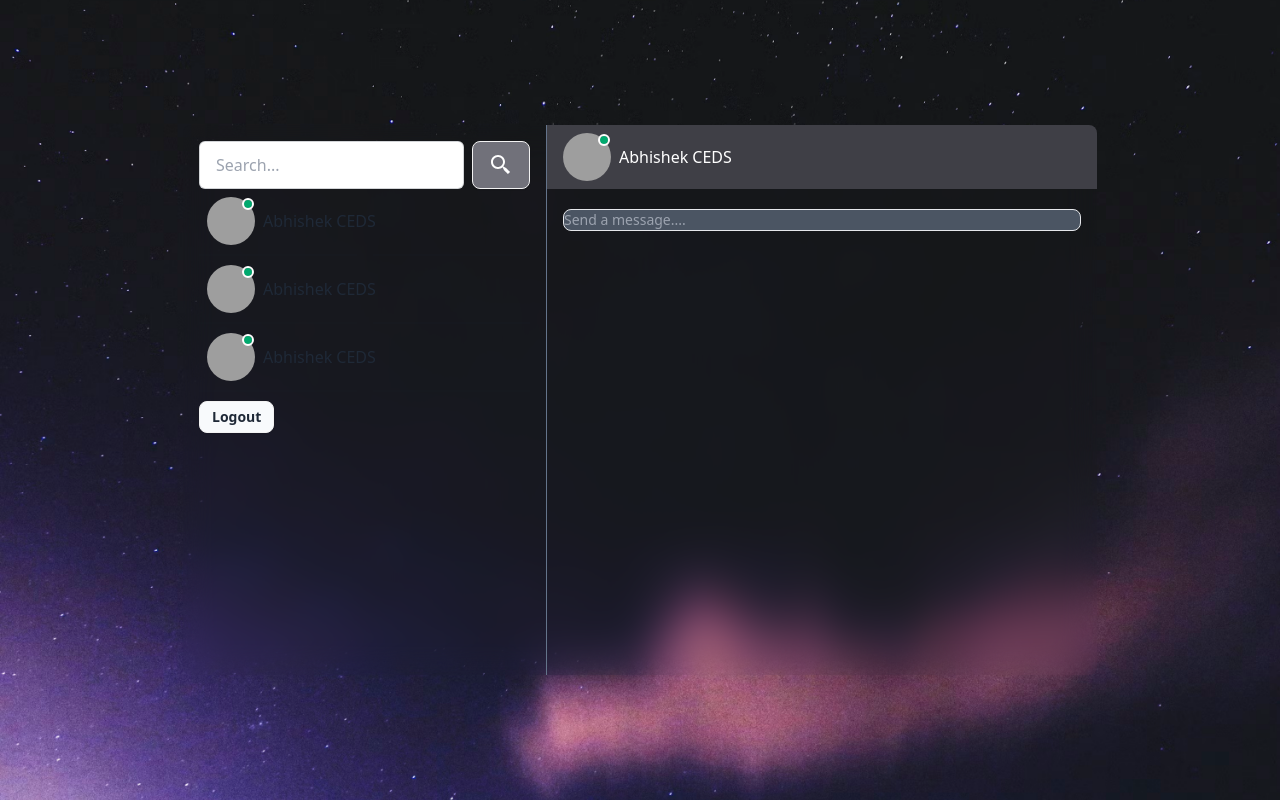
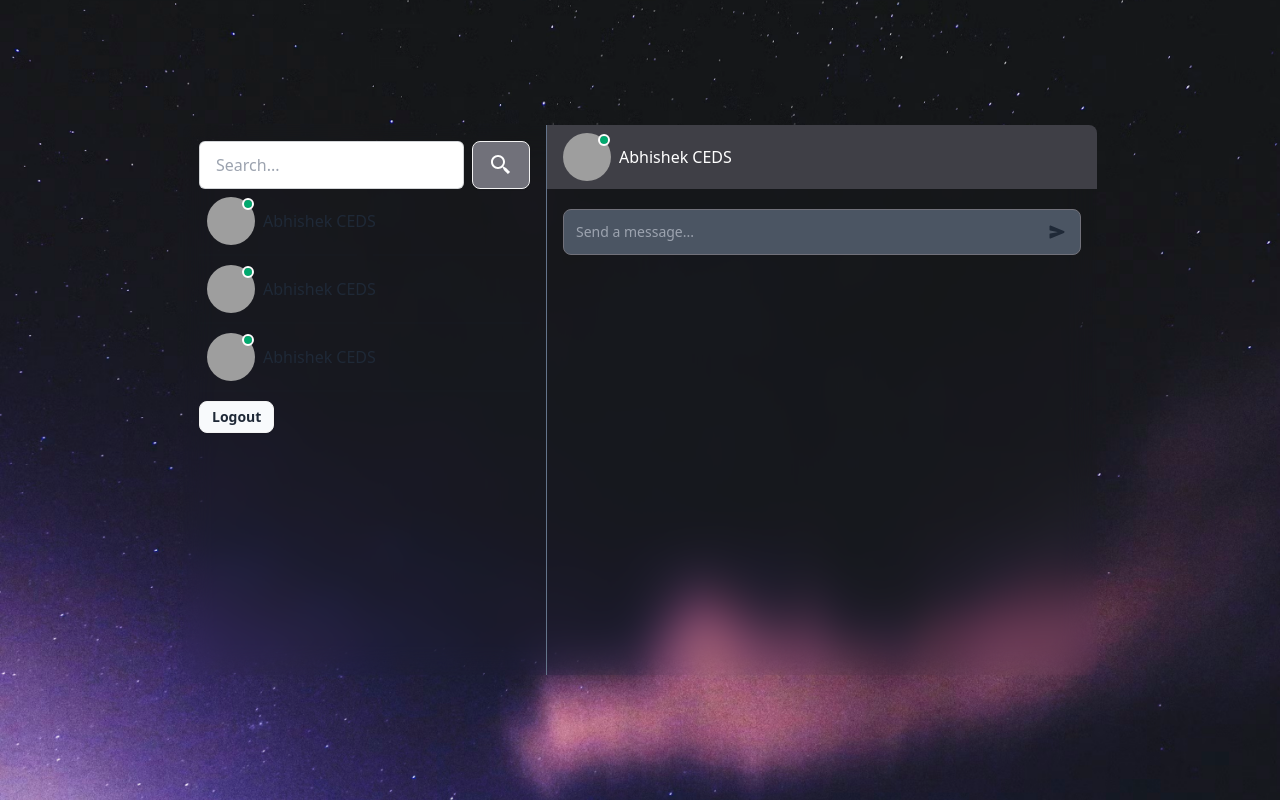
Before and after one commit to Abhishek2027ymca/Affinity, a React (Create React App) app in the folder Frontend/frontend/: page / in a window 1280 px wide. Built offline with nearby package versions, Linux system fonts and the light colour scheme; grey boxes are pictures that could not be loaded.

Commit message:
compete message container adde marfin and padding

```diff
--- a/Frontend/frontend/src/components/SendInput.jsx
+++ b/Frontend/frontend/src/components/SendInput.jsx
@@ -1,18 +1,24 @@
-
-import React from 'react'
+import React from 'react';
+import { IoSend } from "react-icons/io5";
 
 const SendInput = () => {
   return (
-    <div>
-      <form  className='px-4 my-3'>
+    <form className='px-4 my-3'>
+      <div className='w-full relative'>
+        <input
+          type="text"
+          placeholder='Send a message...'
+          className='border text-sm rounded-lg block w-full p-3 border-zinc-500 bg-gray-600 text-white'
+        />
+        <button
+          type='submit'
+          className='absolute flex inset-y-0 end-0 items-center pr-4'
+        >
+          <IoSend />
+        </button>
+      </div>
+    </form>
+  );
+};
 
-        <div>
-            <input type="text"  placeholder ='Send a message....'
-            className = 'border text-sm rounded-lg block w-full bg-gray-600 text-white'/>
-        </div>
-      </form>
-    </div>
-  )
-}
-
-export default SendInput
+export default SendInput;
```
